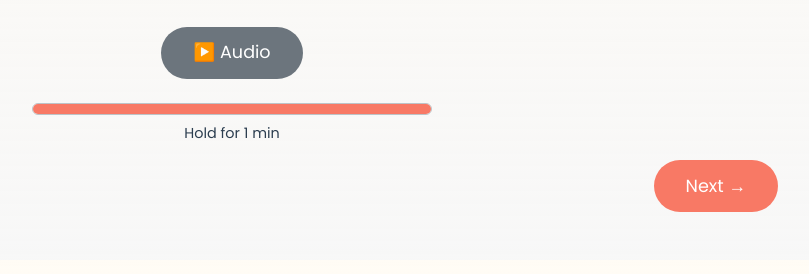
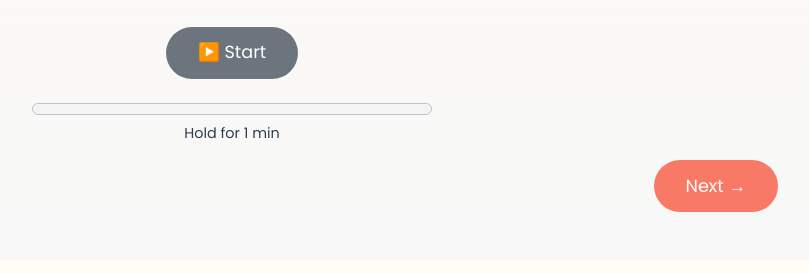
Before and after one commit to lizzieting/ui-final-project, a Flask app: page /flow/1/start in a window 1280 px wide. Shown: the part 526-800 px from the top of the page, without its empty margins (408-1217 px from the left). Run offline with Flask 3, Linux system fonts and the light colour scheme.

Commit message:
audio updates

```diff
--- a/HW10 Final/data/learn_data.json
+++ b/HW10 Final/data/learn_data.json
@@ -24,7 +24,7 @@
           "name": "Bound Angle Pose",
           "image": "https://www.sheknows.com/wp-content/uploads/2018/08/gmgcbkyssvaetasg6ux3.gif?w=600",
           "instructions": "1. Sit with feet together and knees out to the sides.\n2. Hold your feet or ankles with your hands.\n3. Gently press knees down and breathe.",
-          "duration": "2 min",
+          "duration": "1 min",
           "audio": "bound-angle-pose.mp3"
         }
       ]
@@ -82,7 +82,7 @@
           "name": "Chair Pose",
           "image": "https://www.sheknows.com/wp-content/uploads/2018/08/mmdauls4w7zlxwyauj39.gif?w=600",
           "instructions": "1. Stand with feet together and bend knees.\n2. Reach arms overhead, keeping back straight.\n3. Shift weight into heels and hold.",
-          "duration": "2 min",
+          "duration": "1 min",
           "audio": "chair-pose.mp3"
         }
       ]
--- a/HW10 Final/templates/start_flow.html
+++ b/HW10 Final/templates/start_flow.html
@@ -21,7 +21,7 @@
 
     {% if pose.audio %}
 <div class="text-center mt-3">
-  <button class="btn btn-secondary" onclick="toggleAudio()"> ▶️ Audio</button>
+  <button class="btn btn-secondary" id="audio-btn">▶️ Start</button>
   <audio id="audio-guide" src="{{ url_for('static', filename='audio/' ~ pose.audio) }}"></audio>
 </div>
 {% endif %}
@@ -116,29 +116,47 @@
     </style>
 
 <script>
-    //audio button
-    function toggleAudio() {
-      const audio = document.getElementById("audio-guide");
+  document.addEventListener("DOMContentLoaded", function () {
+    const audio = document.getElementById("audio-guide");
+    const button = document.getElementById("audio-btn");
+    const fill = document.getElementById("progress-fill");
+
+    let progressInterval;
+
+    function updateProgress() {
+      if (audio && fill) {
+        const percent = (audio.currentTime / audio.duration) * 100;
+        fill.style.width = percent + "%";
+      }
+    }
+
+    function startProgressTracking() {
+      clearInterval(progressInterval);
+      progressInterval = setInterval(() => {
+        updateProgress();
+        if (audio.ended) {
+          button.textContent = "▶️ Start"; // Reset button text when done
+          clearInterval(progressInterval);
+        }
+      }, 100);
+    }
+
+    button.addEventListener("click", () => {
       if (!audio) return;
 
       if (audio.paused) {
         audio.play();
+        button.textContent = "⏸ Pause";
+        startProgressTracking();
       } else {
         audio.pause();
-        audio.currentTime = 0;
-      }
-    }
-
-    // animation
-    document.addEventListener("DOMContentLoaded", function () {
-      const fill = document.getElementById("progress-fill");
-      if (fill) {
-        setTimeout(() => {
-          fill.style.width = "100%";
-        }, 100);
+        button.textContent = "▶️ Resume";
+        clearInterval(progressInterval);
       }
     });
-  </script>
+  });
+</script>
+
 
 
 {% endblock %}
```
Also changed, not shown: instance/quiz.db.
